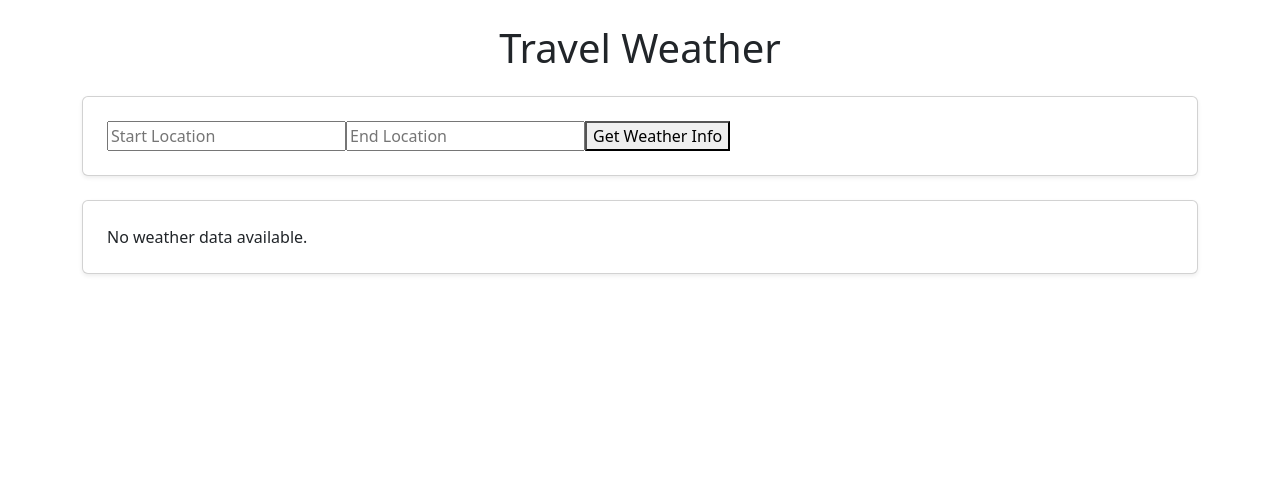
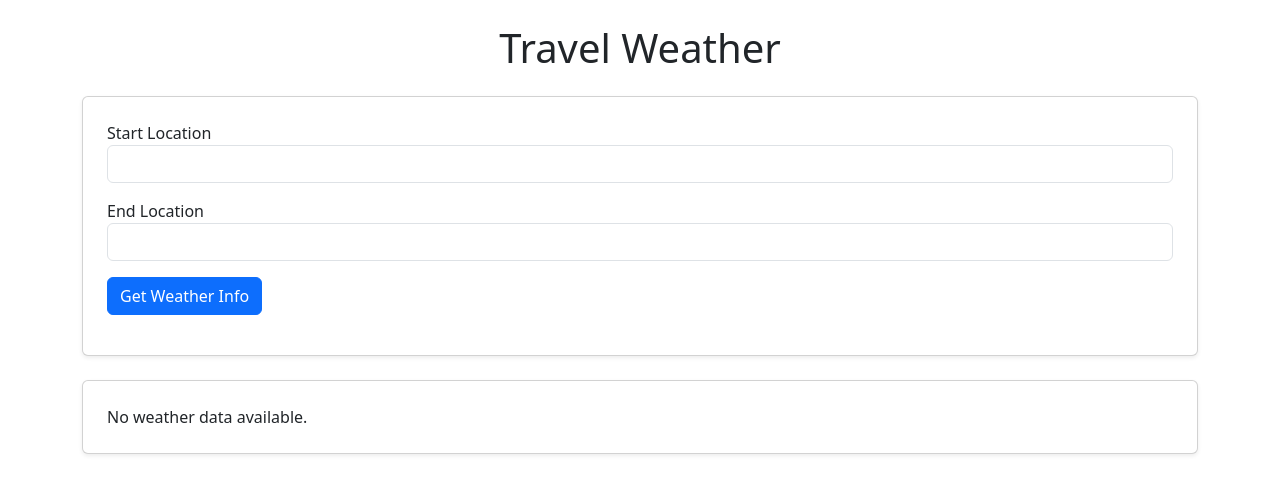
Before and after one commit to JaskaranSingh0/travel-weather, a React (Create React App) app in the folder frontend/: page / in a window 1280 px wide. Shown: the top 494 px of the page. Built offline with nearby package versions, Linux system fonts and the light colour scheme.

Commit message:
Corrected time and added new features

```diff
--- a/frontend/src/App.js
+++ b/frontend/src/App.js
@@ -57,7 +57,7 @@ const App = () => {
       {distance && (
         <div className="alert alert-info">
           <h2>Total Distance: {distance} km</h2>
-          <h2>Estimated Travel Time: {duration} hours</h2>
+          <h2>Estimated Travel Time (Approx.): {duration} hours</h2>
           <h2>Traffic Conditions: {traffic}</h2>
         </div>
       )}
--- a/frontend/src/components/RouteForm.js
+++ b/frontend/src/components/RouteForm.js
@@ -1,29 +1,117 @@
 import React, { useState } from 'react';
+import axios from 'axios';
 
 const RouteForm = ({ onSearch }) => {
-  const [start, setStart] = useState('');
-  const [end, setEnd] = useState('');
+  const [startLocation, setStartLocation] = useState('');
+  const [endLocation, setEndLocation] = useState('');
+  const [startSuggestions, setStartSuggestions] = useState([]);
+  const [endSuggestions, setEndSuggestions] = useState([]);
 
+  // Fetch autocomplete suggestions
+  const fetchSuggestions = async (query, setSuggestions) => {
+    try {
+      const response = await axios.get(`http://localhost:5000/autocomplete`, {
+        params: { query }
+      });
+      setSuggestions(response.data);
+    } catch (error) {
+      console.error('Error fetching suggestions:', error);
+    }
+  };
+
+  // Handle changes to the start location input
+  const handleStartChange = (e) => {
+    const query = e.target.value;
+    setStartLocation(query);
+    if (query.length > 1) {
+      fetchSuggestions(query, setStartSuggestions);
+    } else {
+      setStartSuggestions([]);
+    }
+  };
+
+  // Handle changes to the end location input
+  const handleEndChange = (e) => {
+    const query = e.target.value;
+    setEndLocation(query);
+    if (query.length > 1) {
+      fetchSuggestions(query, setEndSuggestions);
+    } else {
+      setEndSuggestions([]);
+    }
+  };
+
+  // Handle selection of a suggestion
+  const selectSuggestion = (name, setLocation, setSuggestions) => {
+    setLocation(name);
+    setSuggestions([]);
+  };
+
+  // Handle form submission
   const handleSubmit = (e) => {
     e.preventDefault();
-    onSearch(start, end);
+    onSearch(startLocation, endLocation);
+
+    // Clear suggestions to hide the dropdown
+    setStartSuggestions([]);
+    setEndSuggestions([]);
   };
 
   return (
-    <form onSubmit={handleSubmit}>
+    <form onSubmit={handleSubmit} className="mb-3">
+      <div className="form-group mb-3">
+        <label>Start Location</label>
         <input
           type="text"
-        placeholder="Start Location"
-        value={start}
-        onChange={(e) => setStart(e.target.value)}
+          className="form-control"
+          value={startLocation}
+          onChange={handleStartChange}
         />
+        {/* Suggestions for Start Location */}
+        {startSuggestions.length > 0 && (
+          <ul className="list-group position-absolute">
+            {startSuggestions.map((suggestion, index) => (
+              <li
+                key={index}
+                className="list-group-item list-group-item-action"
+                onClick={() => selectSuggestion(suggestion.name, setStartLocation, setStartSuggestions)}
+                style={{ cursor: 'pointer' }}
+              >
+                {suggestion.name}
+              </li>
+            ))}
+          </ul>
+        )}
+      </div>
+
+      <div className="form-group mb-3">
+        <label>End Location</label>
         <input
           type="text"
-        placeholder="End Location"
-        value={end}
-        onChange={(e) => setEnd(e.target.value)}
+          className="form-control"
+          value={endLocation}
+          onChange={handleEndChange}
         />
-      <button type="submit">Get Weather Info</button>
+        {/* Suggestions for End Location */}
+        {endSuggestions.length > 0 && (
+          <ul className="list-group position-absolute">
+            {endSuggestions.map((suggestion, index) => (
+              <li
+                key={index}
+                className="list-group-item list-group-item-action"
+                onClick={() => selectSuggestion(suggestion.name, setEndLocation, setEndSuggestions)}
+                style={{ cursor: 'pointer' }}
+              >
+                {suggestion.name}
+              </li>
+            ))}
+          </ul>
+        )}
+      </div>
+
+      <button type="submit" className="btn btn-primary">
+        Get Weather Info
+      </button>
     </form>
   );
 };
--- a/frontend/src/components/WeatherInfo.js
+++ b/frontend/src/components/WeatherInfo.js
@@ -19,7 +19,7 @@ const WeatherInfo = ({ weatherData }) => {
             </div>
             <div>
               <h5 className="mb-2">
-                <strong>{point.location}</strong>: {point.description}, {point.temperature}°C
+                <strong>{point.location}</strong> (Arrival: {point.estimatedArrivalTime}): {point.description}, {point.temperature}°C
               </h5>
               <ul className="list-unstyled mb-0">
                 <li>Humidity: {point.humidity}%</li>
--- /dev/null
+++ b/frontend/src/custom-theme.css
@@ -0,0 +1,42 @@
+:root {
+    /* Bootstrap variable overrides */
+    --bs-primary: #4CAF50; /* Change primary color to green */
+    --bs-secondary: #FFC107; /* Change secondary color to amber */
+    --bs-info: #60b6c5; /* Change info color */
+    --bs-danger: #dc3545; /* Change danger color */
+    --bs-warning: #ffc107; /* Change warning color */
+    --bs-success: #03942c; /* Change success color */
+    --bs-light: #f8f9fa; /* Light background color */
+    --bs-dark: #000000; /* Dark background color */
+    --bs-font-family-sans-serif: 'Arial', sans-serif; /* Change font */
+  }
+
+  /* Custom styles for the body */
+  body {
+    background-color: var(--bs-light);
+    font-family: var(--bs-font-family-sans-serif);
+  }
+
+  /* Customize card borders and shadows */
+  .card {
+    border-color: var(--bs-primary);
+    box-shadow: 0 4px 8px rgba(0, 0, 0, 0.1);
+  }
+
+  /* Customize the alert style */
+  .alert-info {
+    background-color: var(--bs-info);
+    border-color: var(--bs-info);
+    color: rgb(255, 255, 255);
+  }
+
+  /* Style the button */
+  .btn-primary {
+    background-color: var(--bs-primary);
+    border-color: var(--bs-primary);
+  }
+
+  /* Custom styles for headings */
+  h1, h2, h3, h4, h5, h6 {
+    color: var(--bs-dark);
+  }
--- a/frontend/src/index.css
+++ b/frontend/src/index.css
@@ -13,3 +13,17 @@ code {
   font-family: source-code-pro, Menlo, Monaco, Consolas, 'Courier New',
     monospace;
 }
+
+/* Style for the suggestions dropdown */
+.list-group.position-absolute {
+  z-index: 1000; /* Ensure the dropdown appears above other elements */
+  max-height: 150px; /* Limit the dropdown height */
+  overflow-y: auto; /* Enable scrolling if there are many suggestions */
+  width: 100%; /* Make the dropdown match the width of the input */
+  top: 100%; /* Position it right below the input field */
+  left: 0;
+}
+/* Optional: style each suggestion item */
+.list-group-item-action:hover {
+  background-color: #f0f0f0; /* Light gray background on hover */
+}
```
Also changed, not shown: 2 other files (tests, documents, lock files or other folders). Lines whose indentation alone changed are shown as unchanged.
